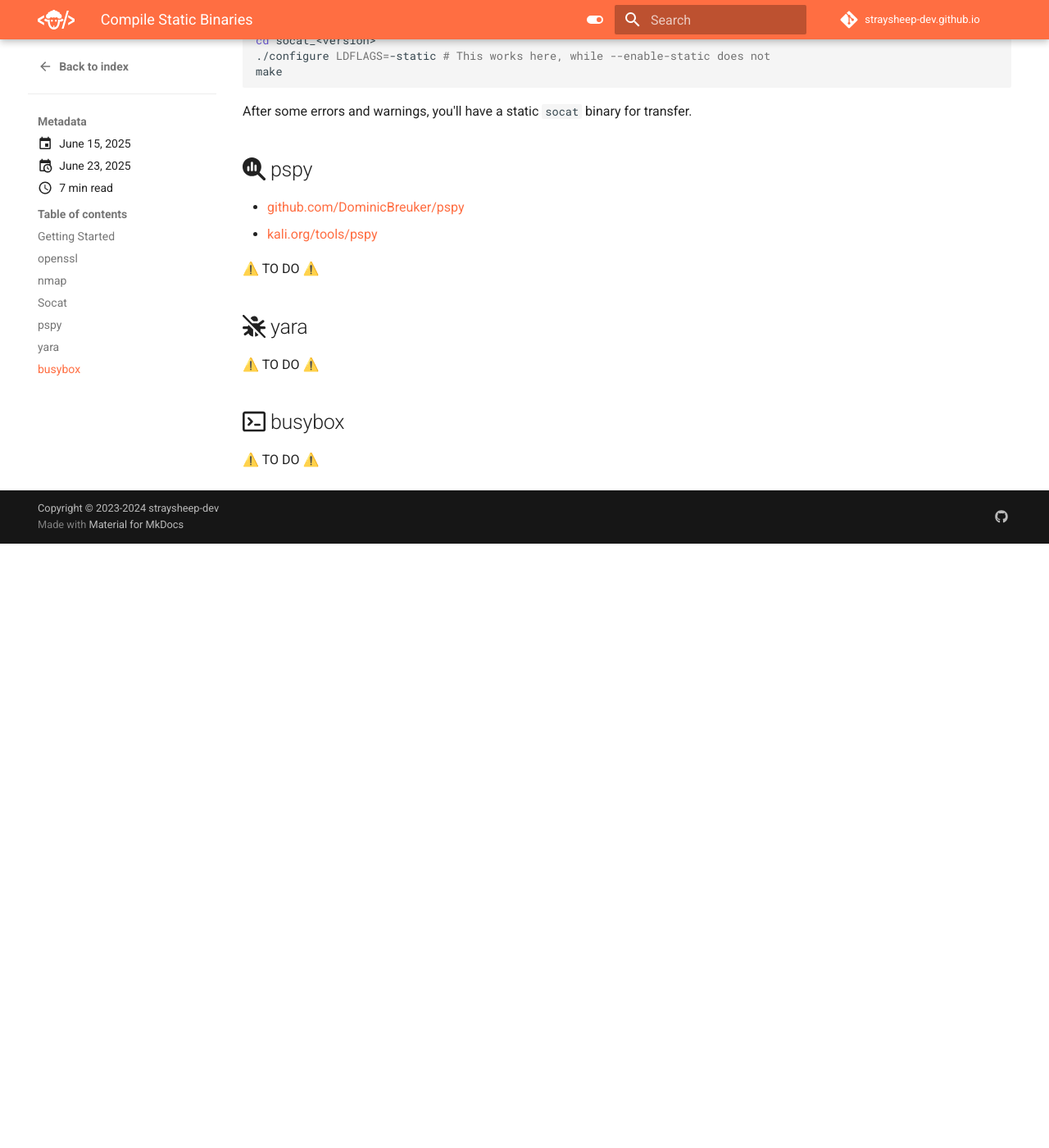
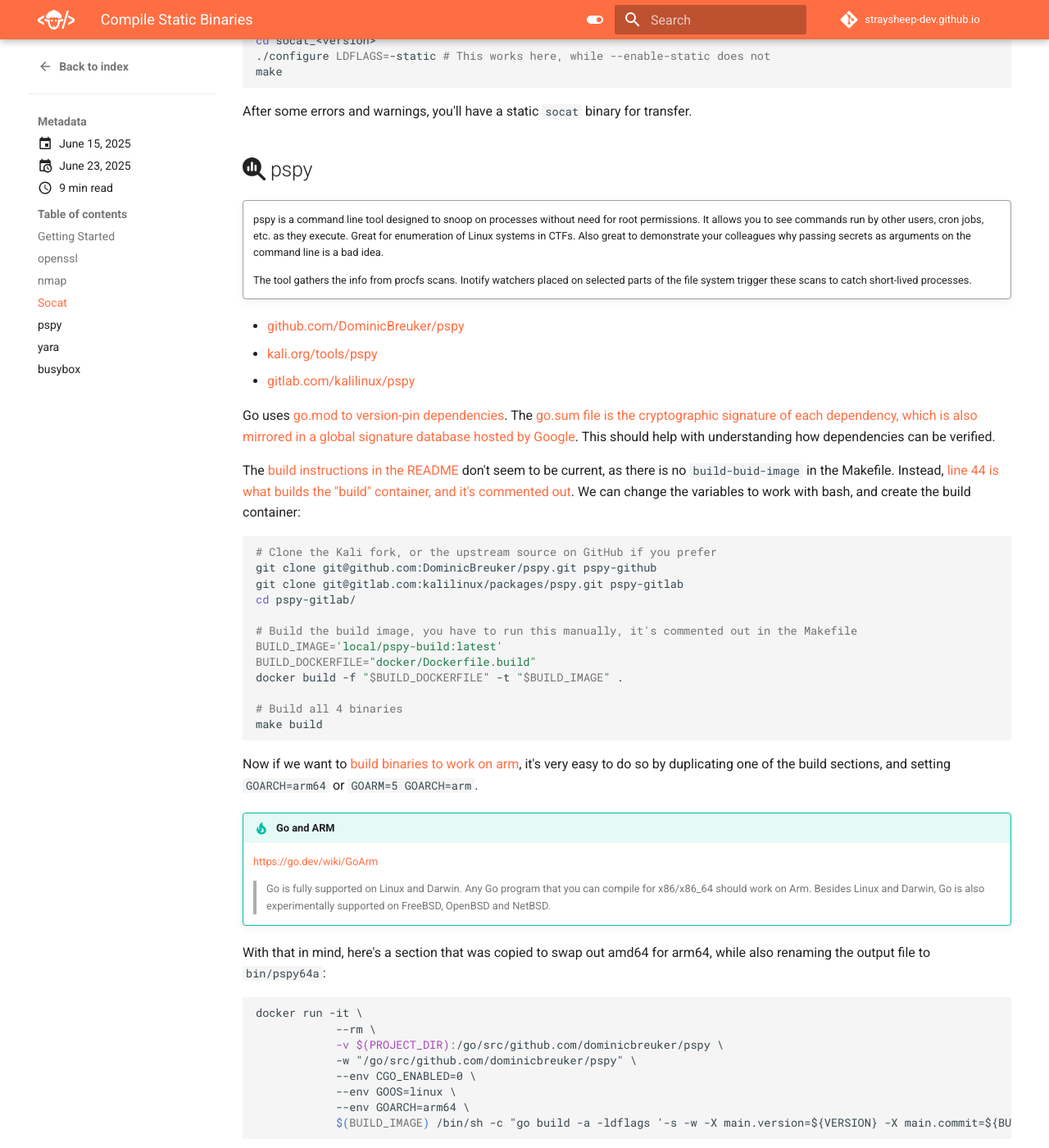
Before and after one commit to straysheep-dev/straysheep-dev.github.io, an MkDocs documentation site: the page built from docs/blog/posts/compile-static-binaries.md, in a window 1280 px wide and 1400 px high, scrolled down 6073 px. Shown: the whole window at 82% size. Built offline with MkDocs 1.6.1 and Material for MkDocs 9.7.7, drawn with Linux system fonts in a browser that asks for light colours; comment, search, counter and statistics services are not loaded; before the commit the page ends 6736 px from its top, so only the background shows below that; some of the changed text lies outside the part shown.

Commit message:
Update blog

````diff
--- a/docs/blog/posts/compile-static-binaries.md
+++ b/docs/blog/posts/compile-static-binaries.md
@@ -295,8 +295,59 @@
 
 ## :fontawesome-solid-magnifying-glass-chart: pspy
 
+!!! quote ""
+
+    pspy is a command line tool designed to snoop on processes without need for root permissions. It allows you to see commands run by other users, cron jobs, etc. as they execute. Great for enumeration of Linux systems in CTFs. Also great to demonstrate your colleagues why passing secrets as arguments on the command line is a bad idea.
+
+    The tool gathers the info from procfs scans. Inotify watchers placed on selected parts of the file system trigger these scans to catch short-lived processes.
+
 - [github.com/DominicBreuker/pspy](https://github.com/DominicBreuker/pspy)
 - [kali.org/tools/pspy](https://www.kali.org/tools/pspy/)
+- [gitlab.com/kalilinux/pspy](https://gitlab.com/kalilinux/packages/pspy)
+
+Go uses [go.mod to version-pin dependencies](https://go.dev/doc/modules/gomod-ref). The [go.sum file is the cryptographic signature of each dependency, which is also mirrored in a global signature database hosted by Google](https://go.dev/ref/mod#checksum-database). This should help with understanding how dependencies can be verified.
+
+The [build instructions in the README](https://github.com/DominicBreuker/pspy/blob/master/README.md#build) don't seem to be current, as there is no `build-buid-image` in the Makefile. Instead, [line 44 is what builds the "build" container, and it's commented out](https://github.com/DominicBreuker/pspy/blob/f9e6a1590a4312b9faa093d8dc84e19567977a6d/Makefile#L44). We can change the variables to work with bash, and create the build container:
+
+```bash
+# Clone the Kali fork, or the upstream source on GitHub if you prefer
+git clone git@github.com:DominicBreuker/pspy.git pspy-github
+git clone git@gitlab.com:kalilinux/packages/pspy.git pspy-gitlab
+cd pspy-gitlab/
+
+# Build the build image, you have to run this manually, it's commented out in the Makefile
+BUILD_IMAGE='local/pspy-build:latest'
+BUILD_DOCKERFILE="docker/Dockerfile.build"
+docker build -f "$BUILD_DOCKERFILE" -t "$BUILD_IMAGE" .
+
+# Build all 4 binaries
+make build
+```
+
+Now if we want to [build binaries to work on arm](https://github.com/DominicBreuker/pspy/issues/23), it's very easy to do so by duplicating one of the build sections, and setting `GOARCH=arm64` or `GOARM=5 GOARCH=arm`.
+
+!!! tip "Go and ARM"
+
+    <https://go.dev/wiki/GoArm>
+
+    > Go is fully supported on Linux and Darwin. Any Go program that you can compile for x86/x86_64 should work on Arm. Besides Linux and Darwin, Go is also experimentally supported on FreeBSD, OpenBSD and NetBSD.
+
+With that in mind, here's a section that was copied to swap out amd64 for arm64, while also renaming the output file to `bin/pspy64a`:
+
+```make
+docker run -it \
+            --rm \
+            -v $(PROJECT_DIR):/go/src/github.com/dominicbreuker/pspy \
+            -w "/go/src/github.com/dominicbreuker/pspy" \
+            --env CGO_ENABLED=0 \
+            --env GOOS=linux \
+            --env GOARCH=arm64 \
+            $(BUILD_IMAGE) /bin/sh -c "go build -a -ldflags '-s -w -X main.version=${VERSION} -X main.commit=${BUILD_SHA} -extldflags \"-static\"' -o bin/pspy64a main.go"
+```
+
+Add this to the Makefile, and run `make build` to compile a static arm64 binary in addition to the others.
+
+
 
 ⚠️ TO DO ⚠️
 
````
